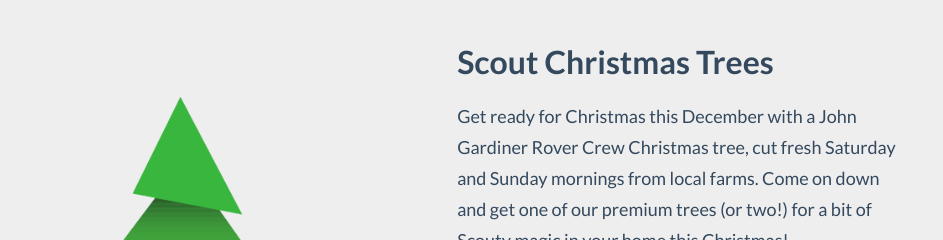
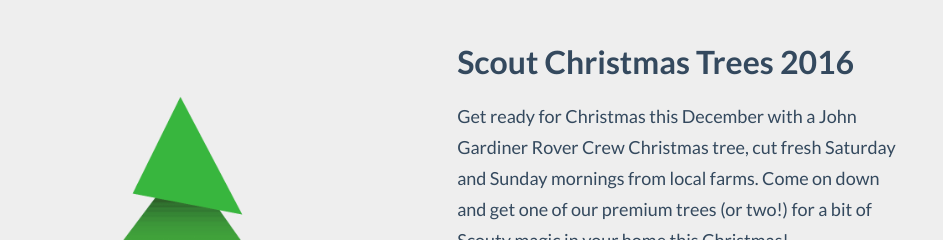
Before and after one commit to johngardinerrovers/jgrtrees, a Jekyll site: the page built from index.md, in a window 1280 px wide. Shown: the top 240 px of the page, without its empty margins (198-1141 px from the left). Built offline with Jekyll 4.4.1, drawn with Linux system fonts in a browser that asks for light colours; nearby versions of some CDN libraries; library files that are not in the unit come from our copies.

Commit message:
Updated index.md

```diff
--- a/index.md
+++ b/index.md
@@ -14,7 +14,7 @@
 
 
 
-# Scout Christmas Trees
+# Scout Christmas Trees 2016
 
 Get ready for Christmas this December with a John Gardiner Rover Crew Christmas tree, cut fresh Saturday and Sunday mornings from local farms. Come on down and get one of our premium trees (or two!) for a bit of Scouty magic in your home this Christmas!
 
```
